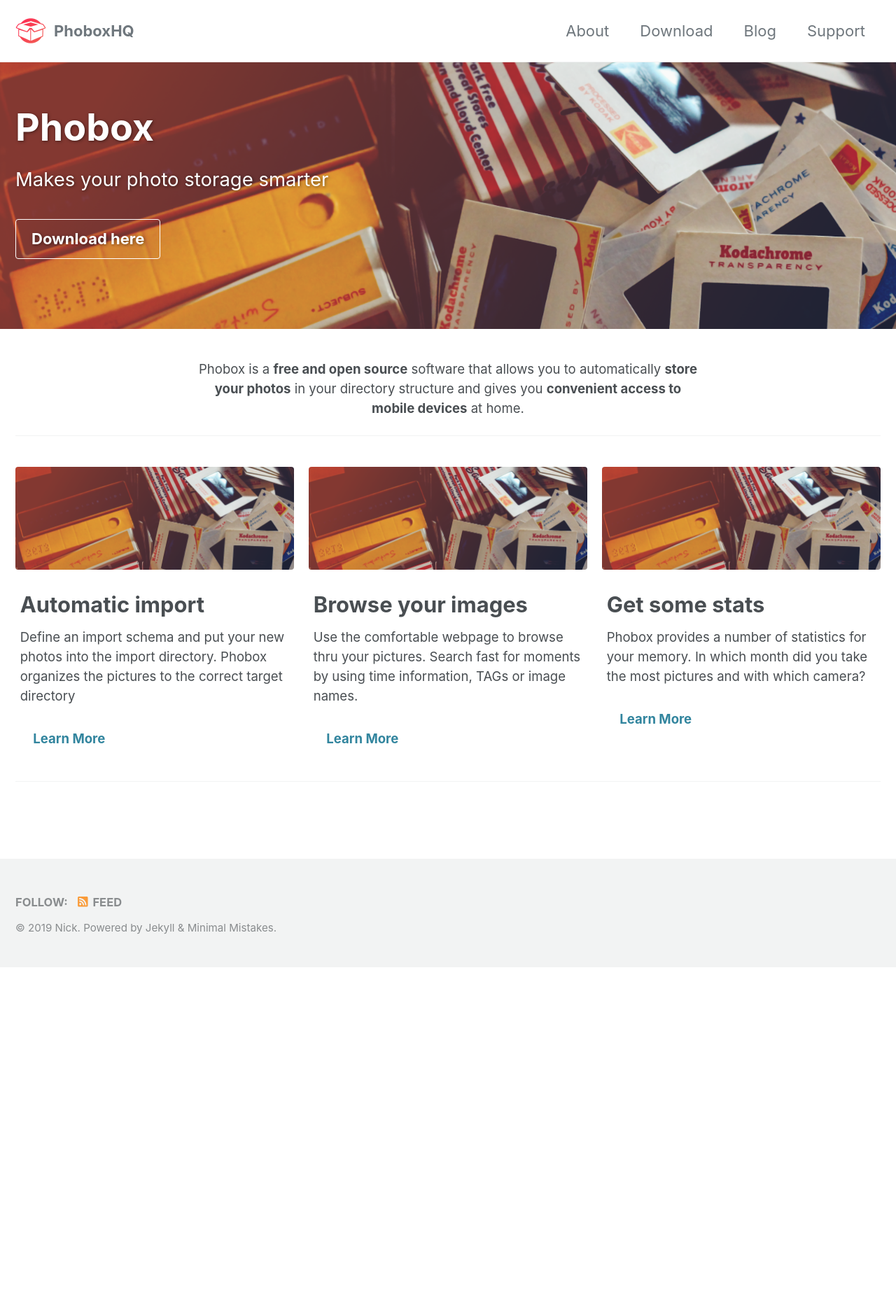
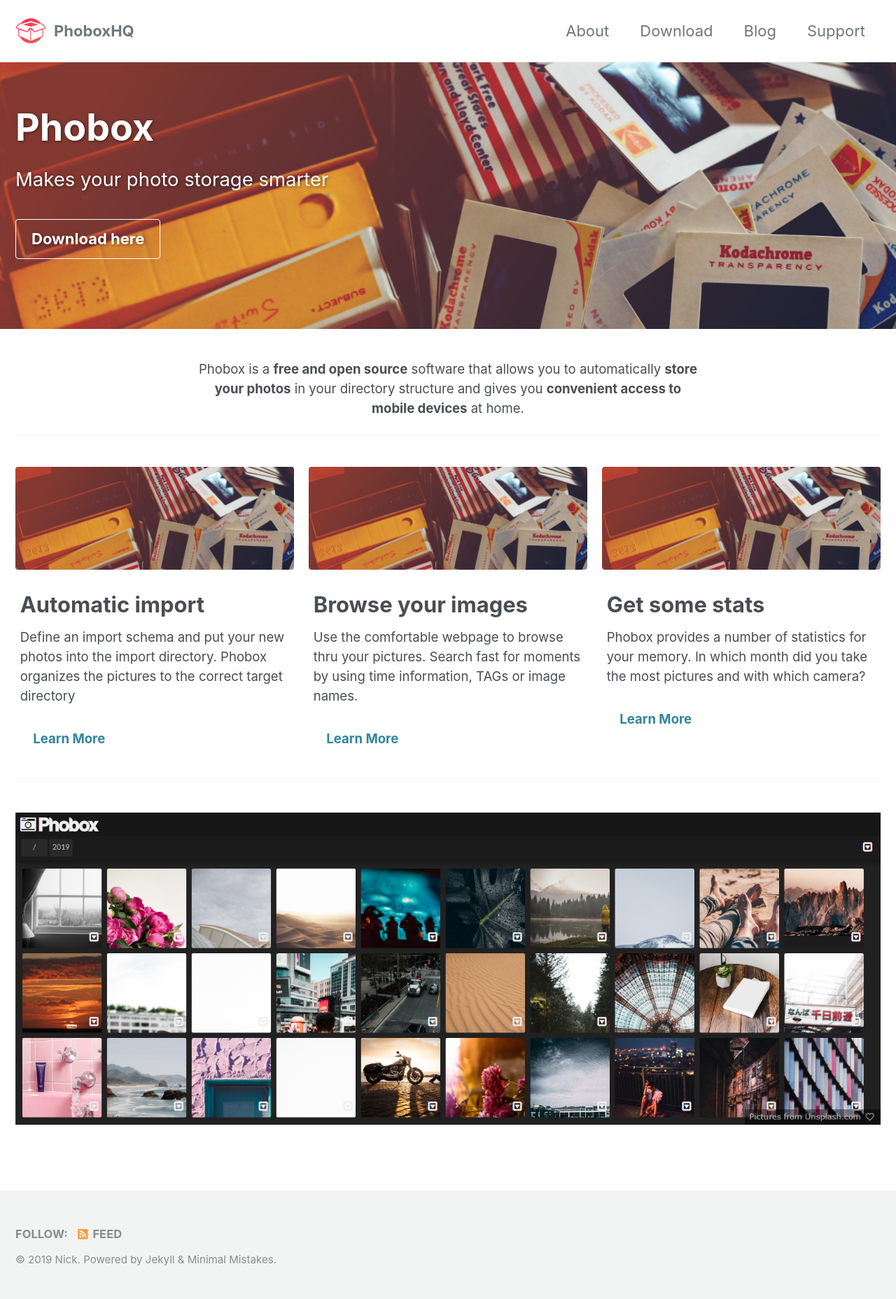
Before and after one commit to phoboxhq/home2, a Jekyll site: the page built from index.md, in a window 1280 px wide. Shown: the whole page at 70% size. Built offline with Jekyll 4.4.1, drawn with Linux system fonts in a browser that asks for light colours; cached includes are drawn as plain includes; nearby versions of some CDN libraries; before the commit the page ends 1382 px from its top, so only the background shows below that.

Commit message:
Update index.md

```diff
--- a/index.md
+++ b/index.md
@@ -35,3 +35,5 @@
 {% include feature_row id="intro" type="center" %}
 
 {% include feature_row %}
+
+![alt phobox image gallery](/assets/images/phobox_images.png)
```
